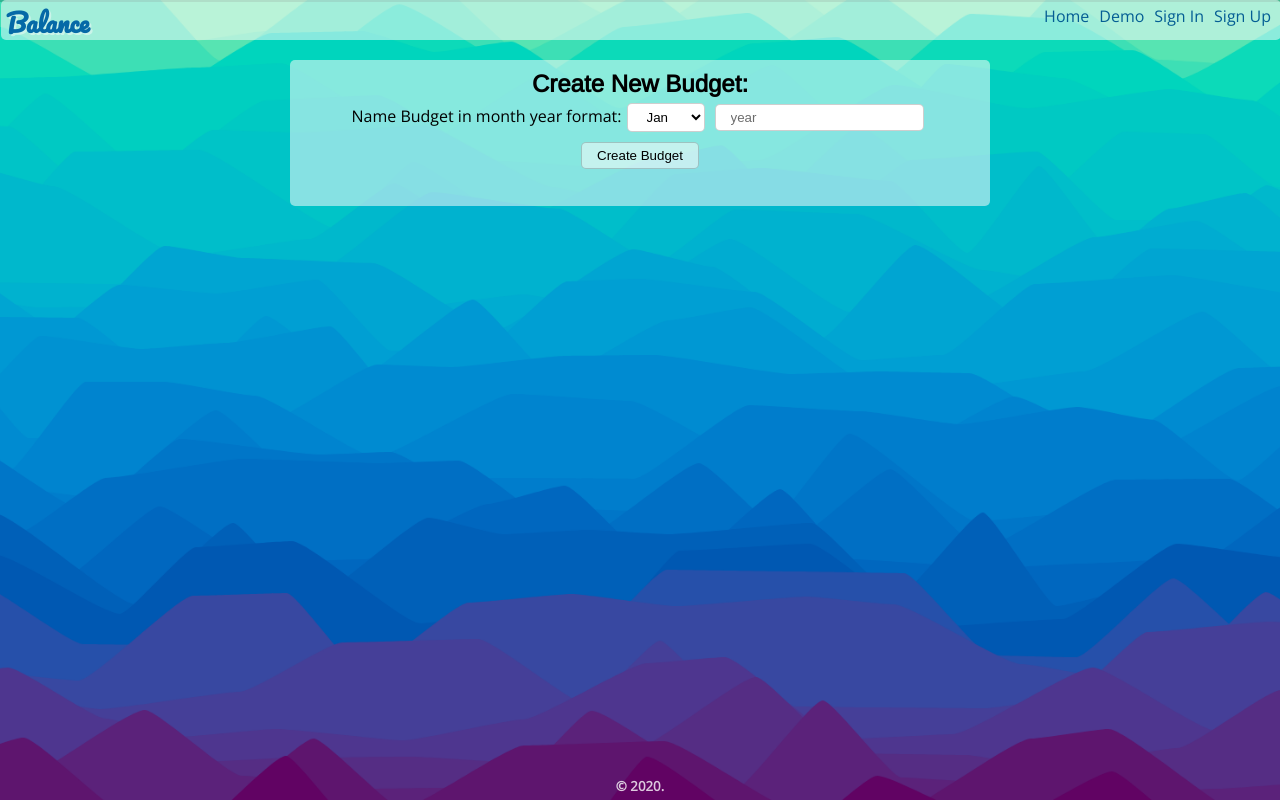
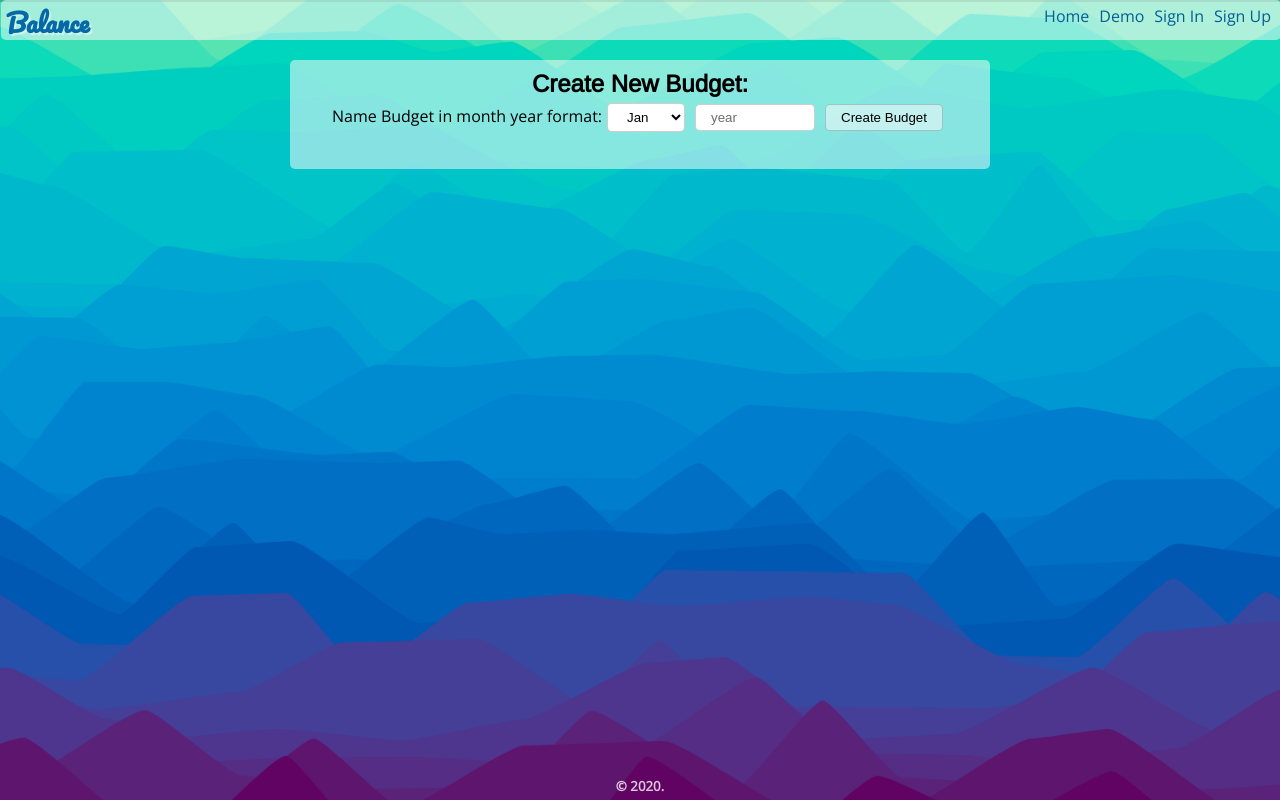
Before and after one commit to Cosmic-Noir/balance-app, a React (Create React App) app: page /createBudget in a window 1280 px wide. Built offline with nearby package versions, Linux system fonts and the light colour scheme.

Commit message:
Update newYear input field size

```diff
--- a/src/components/createBudget/createBudget.css
+++ b/src/components/createBudget/createBudget.css
@@ -7,6 +7,11 @@
   width: 95%;
 }
 
+/* ID Styling */
+#newYear {
+  max-width: 120px;
+}
+
 /* Responsive Styling */
 
 @media screen and (min-width: 500px) {
```
Also changed, not shown: src/App_Backs/tab.png (added).
